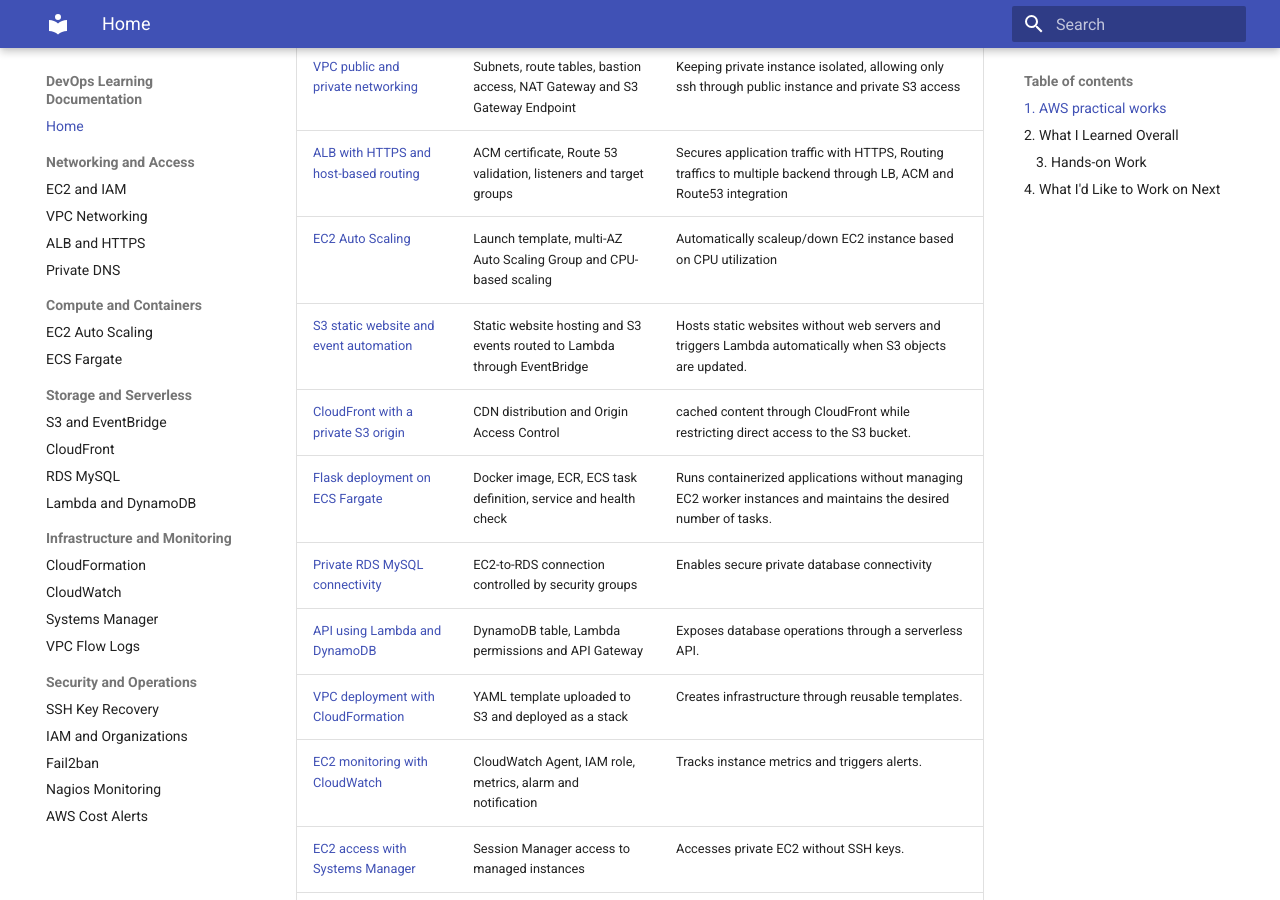
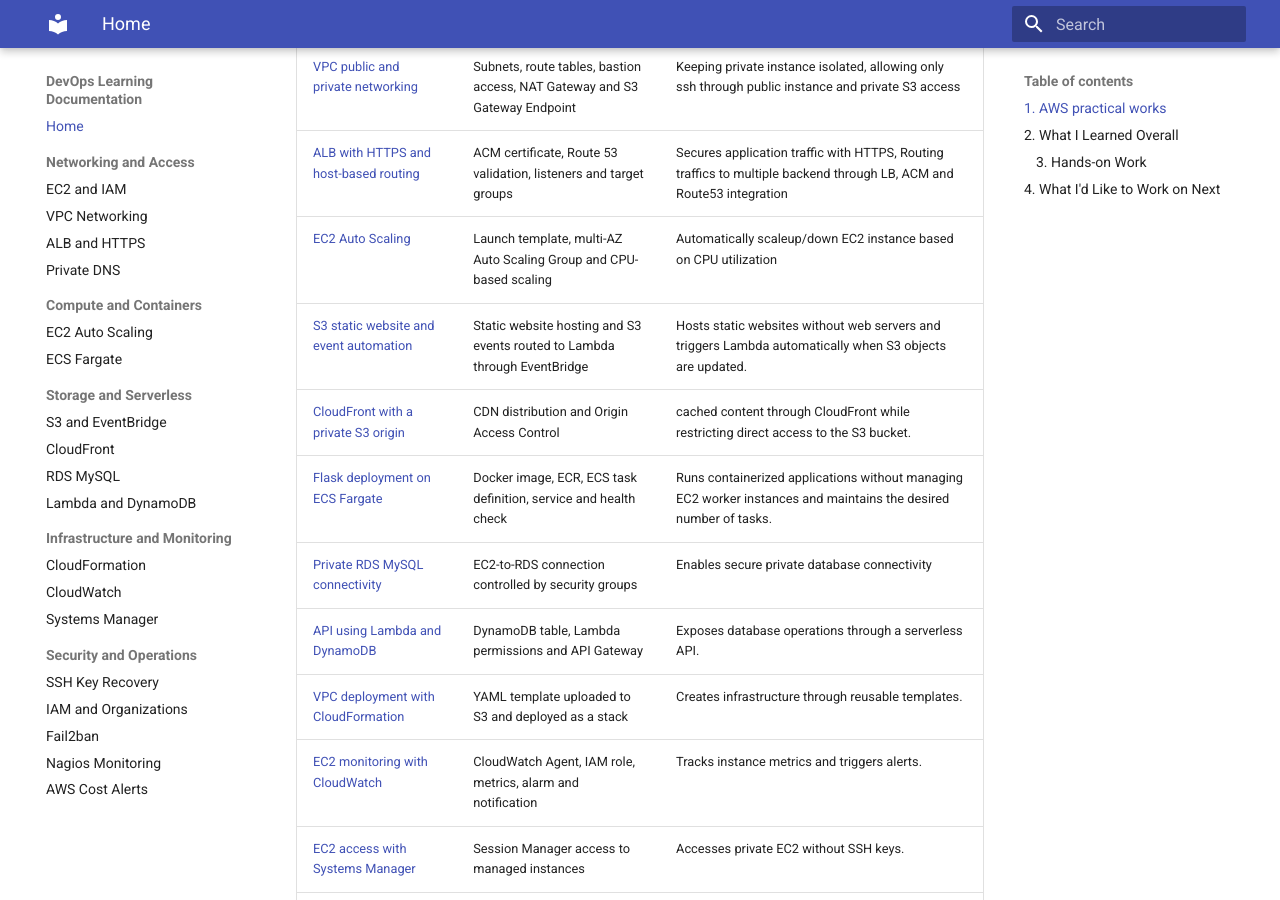
Before and after one commit to Viggy06/aws_devops_learning_documentation, an MkDocs documentation site: the page built from docs/index.md, in a window 1280 px wide and 900 px high, scrolled down 410 px. Built offline with MkDocs 1.6.1 and Material for MkDocs 9.7.7, drawn with Linux system fonts in a browser that asks for light colours.

Commit message:
removing unwanted data

```diff
--- a/mkdocs.yml
+++ b/mkdocs.yml
@@ -50,7 +50,6 @@ nav:
       - CloudFormation: projects/10-cloudformation-vpc.md
       - CloudWatch: projects/11-cloudwatch-ec2-monitoring.md
       - Systems Manager: projects/12-ssm-session-manager.md
-      - VPC Flow Logs: projects/13-vpc-flow-logs.md
 
   - Security and Operations:
       - SSH Key Recovery: projects/13-ec2-ssh-key-recovery.md
```
